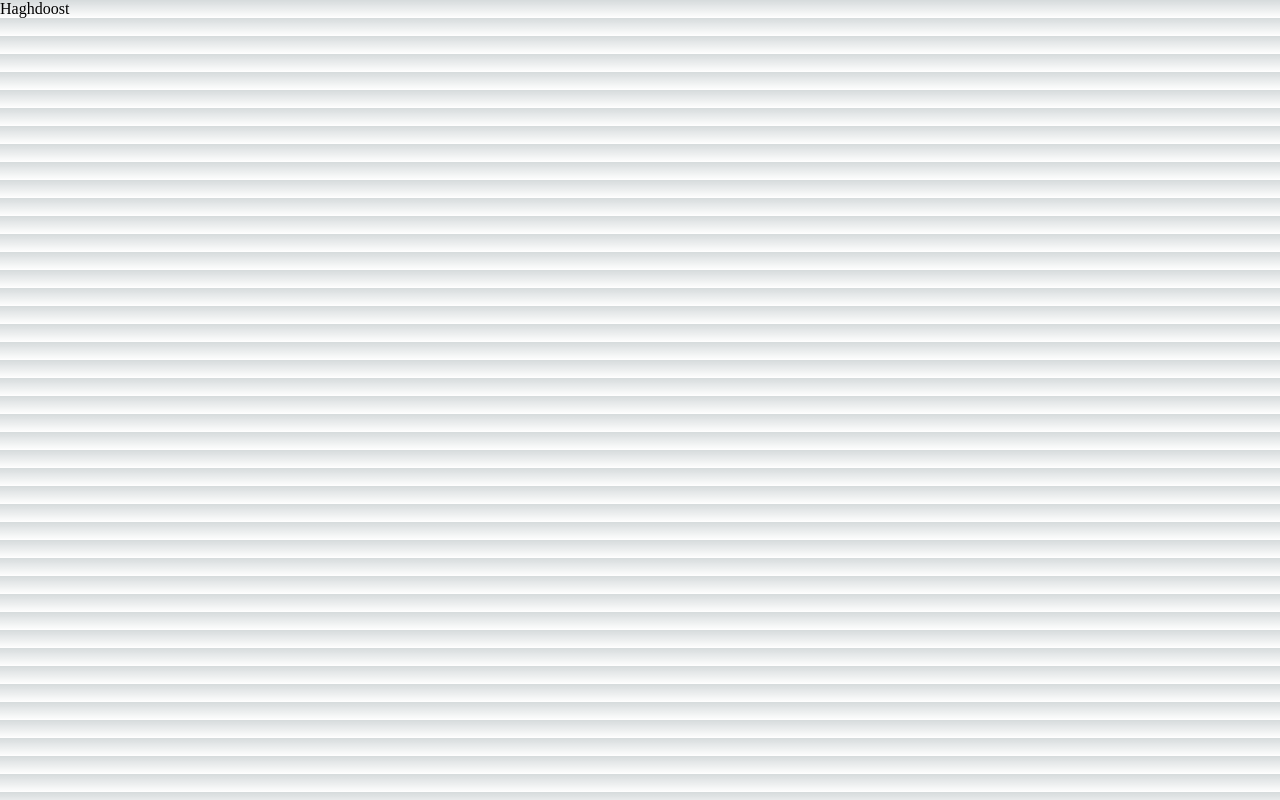
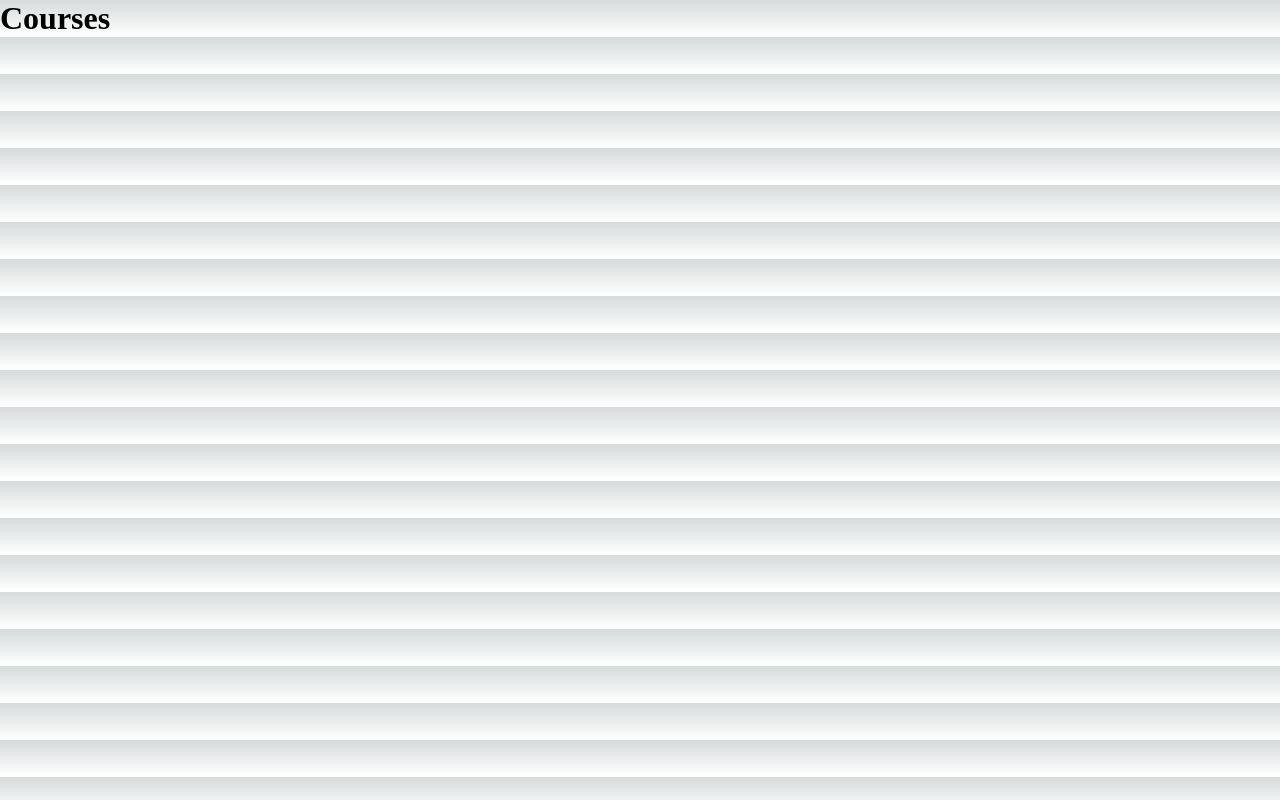
Before and after one commit to Mehdi-haghdoost/practice-nextjs, a Next.js app: page /courses in a window 1280 px wide. Built offline with nearby package versions, Linux system fonts and the light colour scheme.

Commit message:
create Dynamic Route for Courses

```diff
--- a/pages/courses/index.js
+++ b/pages/courses/index.js
@@ -1,9 +1,9 @@
 import React from 'react'
 
-function courses() {
+function Courses() {
   return (
-    <div>Haghdoost</div>
+    <h1>Courses</h1>
   )
 }
 
-export default courses
+export default Courses
```
Also changed, not shown: pages/courses/[shortName].js (added, +9 -0 lines), pages/courses/react.js (deleted, +0 -9 lines).
